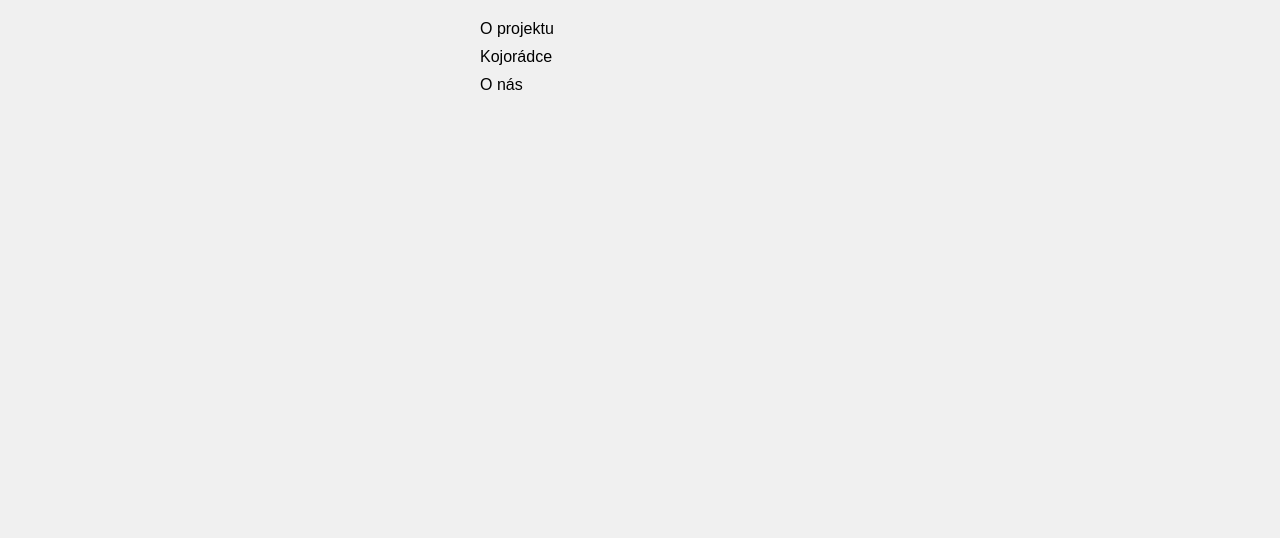
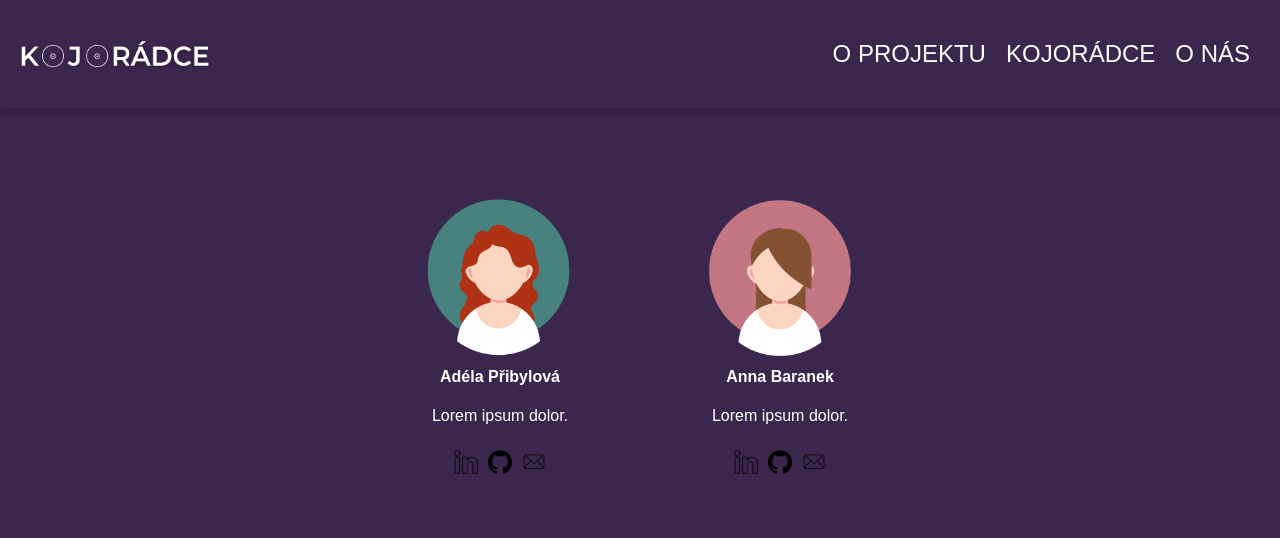
Before and after one commit to badela007/o-projektu, a website: page o_nas.html in a window 1280 px wide. Drawn offline with Linux system fonts and the light colour scheme.

Commit message:
added CSS

```diff
--- a/o_nas.html
+++ b/o_nas.html
@@ -4,18 +4,57 @@
     <meta charset="UTF-8" />
     <meta name="viewport" content="width=device-width, initial-scale=1.0" />
     <link rel="stylesheet" href="style.css" />
+    <link rel="shortcut icon" href="./images/boobs.png" type="image/x-icon" />
     <script type="module" src="script.js"></script>
-    <title>kojoradce</title>
+    <title>Kojorádce</title>
+
   </head>
   <body>
     <div class="container">
         <header>
-      <ul>
-        <li><a href="o_projektu.html">O projektu</a></li>
-        <li><a href="index.html">Kojorádce</a></li>
-        <li><a href="o_nas.html">O nás</a></li>
-      </ul>
+            <a href="index.html">
+                <img class="logo" src="/images/kojo.png" alt="Logo Kojorádce">
+              </a>
+              <nav class="navigation_links">
+                <ul>
+                  <li><a href="o_projektu.html">O projektu</a></li>
+                  <li><a href="index.html">Kojorádce</a></li>
+                  <li><a href="o_nas.html">O nás</a></li>
+                </ul>
+              </nav>
     </header>
+    <main>
+    <div class="container">
+<!-- info o nas -->
+
+        <div class="team-container">
+            <div class="team_member">
+                <img class="team_member__image" src="images/adela.png">
+                <h4 class="team_member__name">Adéla Přibylová</h4>
+                <p class="team_member__about">Lorem ipsum dolor.</p>
+                <div class="contacts">
+                    <a href="https://www.linkedin.com" target="_blank"><img src="images/linkedin.png" alt="LinkedIn"></a>
+                    <a href="https://github.com" target="_blank"><img src="images/github-logo.png" alt="GitHub"></a>
+                    <a href="mailto:info@example.com"><img src="images/email.png" alt="Email"></a>
+
+            </div>
+            </div>
+            <div class="team_member">
+                <img class="team_member__image" src="images/anna.png">
+                <h4 class="team_member__name">Anna Baranek</h4>
+                <p class="team_member__about">Lorem ipsum dolor.</p>
+                <div class="contacts">
+                    <a href="https://www.linkedin.com" target="_blank"><img src="images/linkedin.png" alt="LinkedIn"></a>
+                    <a href="https://github.com" target="_blank"><img src="images/github-logo.png" alt="GitHub"></a>
+                    <a href="mailto:info@example.com"><img src="images/email.png" alt="Email"></a>
+
+                    <!-- sehnat bile ikonky -->
+
+            </div>
+            </div>
+
     </div>
+</div>
+
   </body>
 </html>
--- a/style.css
+++ b/style.css
@@ -1,5 +1,8 @@
 /* Používáme intuitivní výpočet rozměrů prvků. */
-*, *:before, *:after {
+/* obecne styly pro stranku */
+*,
+*:before,
+*:after {
   box-sizing: border-box;
 }
 
@@ -7,16 +10,37 @@ html {
   font-family: sans-serif;
 }
 
-.container {
-  max-width: 20rem;
-  margin-right: auto;
-  margin-left: auto;
-}
-
 body {
   margin: 0;
   padding: 0;
-  background-color: #f0f0f0;
+  background-color: #3b264d;
+
+}
+
+/* obecne styly pro elementy */
+p, h2, h4 {
+  text-align: center;
+  color: #ffffff;
+  display: block;
+}
+
+/* styly pro navigaci */
+
+.logo {
+  max-width: 200px;
+  height: auto;
+  padding-left: 10px;
+  padding-top: 0;
+}
+
+header {
+  display: flex;
+  align-items: center;
+  justify-content: space-between;
+  padding: 10px;
+  margin-bottom: 40px;
+  background-color: #3b264d;
+  box-shadow: 3px 4px 10px #00000040;
 }
 
 ul {
@@ -24,11 +48,77 @@ ul {
   padding: 0;
   margin: 20px auto;
   max-width: 600px;
+  display: flex;
+  align-items: center;
 }
+
 li {
   margin-bottom: 10px;
+  margin-right: 20px;
+  display: flex;
+  align-items: center;
 }
+
 a {
   text-decoration: none;
-  color: black;
+  color: #ffffff;
+  text-transform: uppercase;
+  margin-top: 10px;
+  font-size: 1.5rem;
 }
+
+a:hover {
+  color: #9c2780;
+}
+
+
+
+/* styly pro stranku O NAS */
+
+.team-container {
+  display: flex;
+  flex-wrap: wrap;
+  justify-content: center;
+  gap: 20px;
+}
+
+.team_member__image {
+  width: 10em;
+  height: auto;
+  text-align: center;
+}
+
+.team_member {
+  display: flex;
+  flex-direction: column;
+  padding: 20px;
+  margin: 30px;
+}
+
+.contacts img {
+  width: 1.5rem;
+}
+
+.team_member__name {
+  margin-top: 10px;
+  margin-bottom: 5px;
+}
+
+.team_member__about {
+  margin-bottom: 20px;
+}
+
+.contacts {
+  display: flex;
+  justify-content: center;
+}
+
+
+.contacts a {
+margin: 5px;
+}
+/* } + sehnat a vymenit ikony za bile? */
+
+
+
+/* tady konci styly pro stranku O NAS */
```
Also changed, not shown: index.html (+21 -6 lines), o_projektu.html (+10 -1 lines), images/adela.png (added), images/anna.png (added), images/boobs.png (added), images/email.png (added), images/github-logo.png (added), images/kojo.png (added), images/linkedin.png (added), kororadce.html (deleted).
